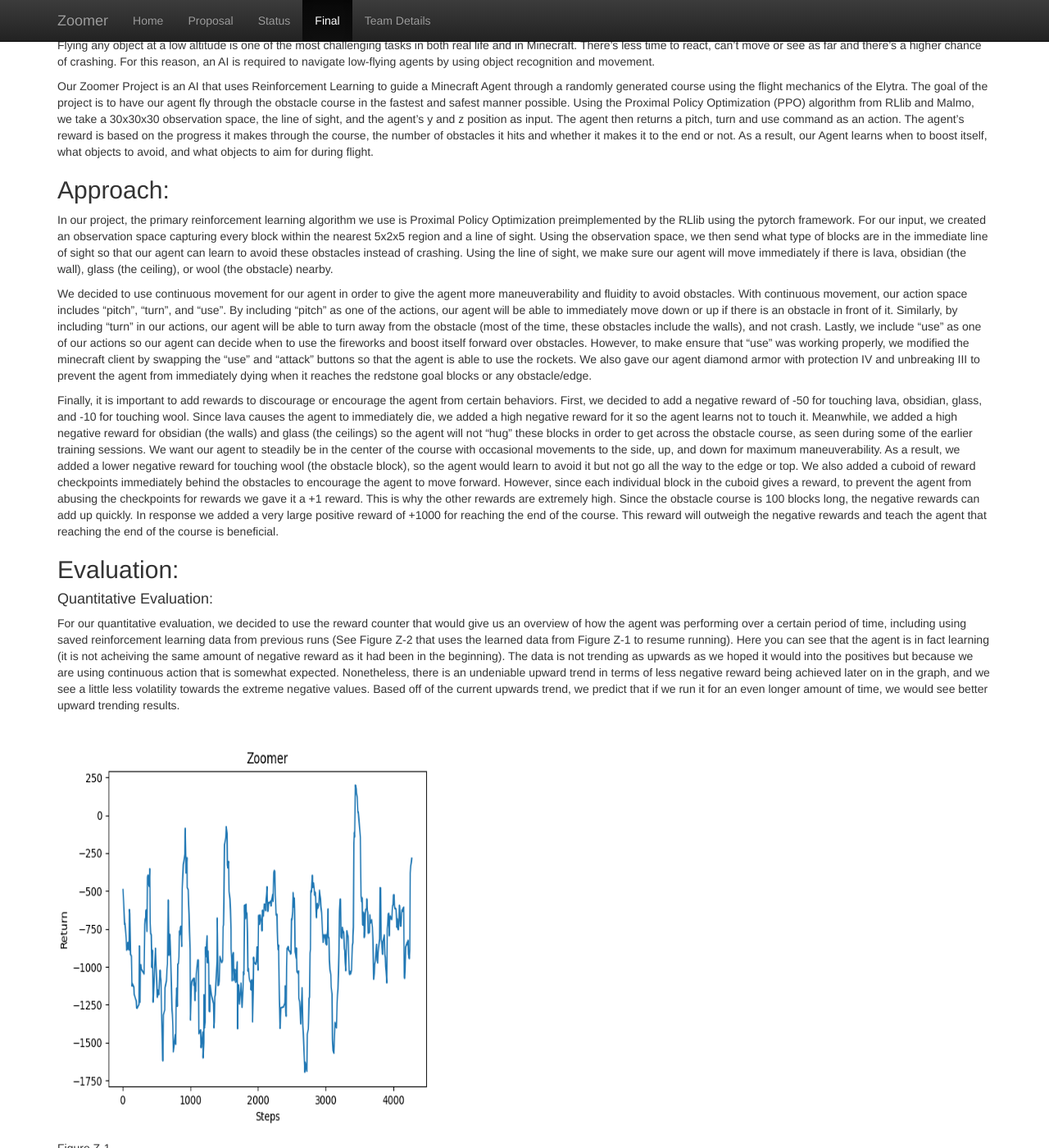
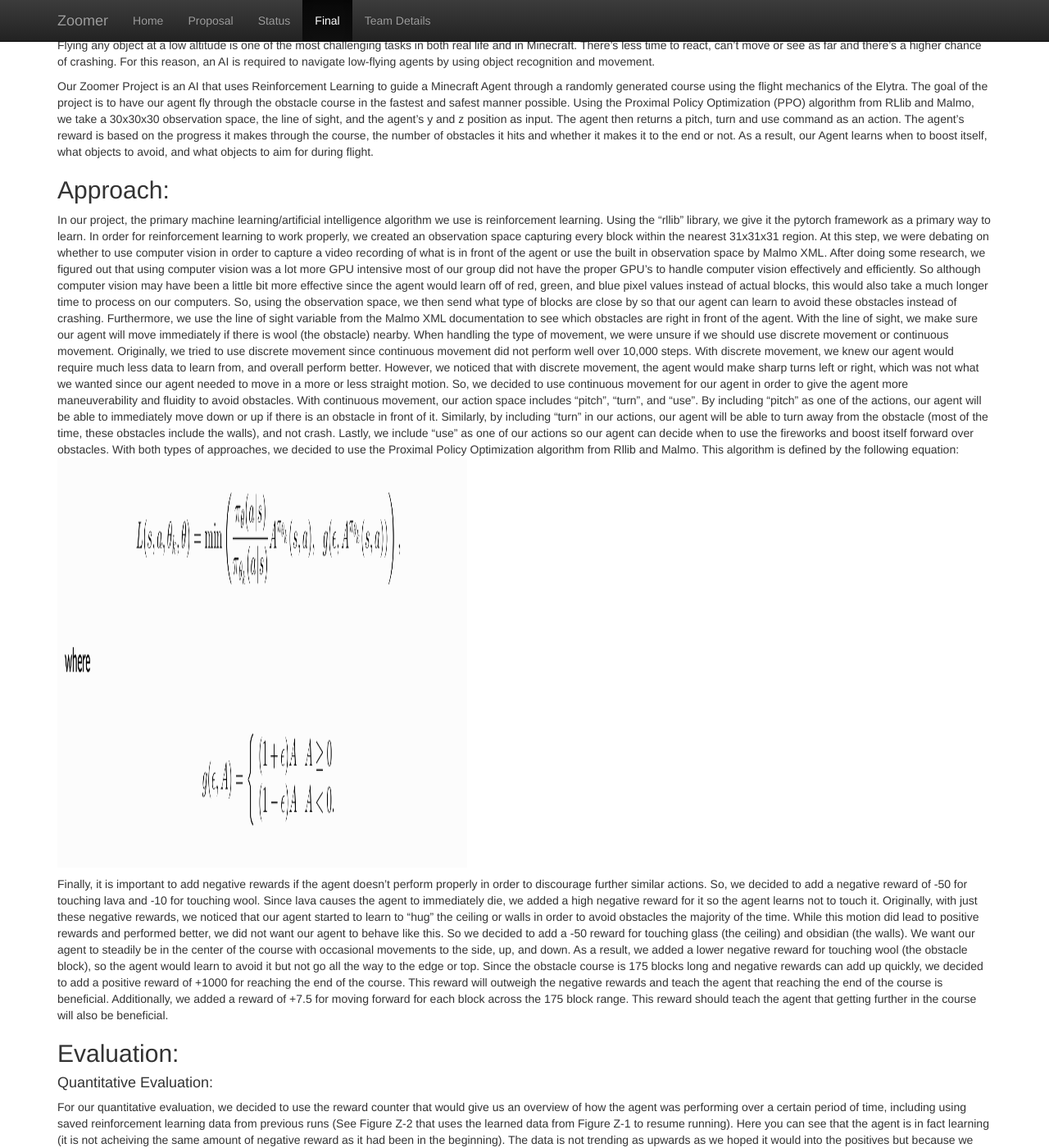
Before and after one commit to Globins/RedstoneEngineer, a Jekyll site: the page built from docs/final.md, in a window 1280 px wide and 1400 px high, scrolled down 546 px. Shown: the whole window at 82% size. Built offline with Jekyll 4.4.1, drawn with Linux system fonts in a browser that asks for light colours.

Commit message:
updated final.md

```diff
--- a/docs/final.md
+++ b/docs/final.md
@@ -15,11 +15,14 @@ Our Zoomer Project is an AI that uses Reinforcement Learning to guide a Minecraf
 
 
 <h2>Approach:</h2>
-In our project, the primary reinforcement learning algorithm we use is Proximal Policy Optimization preimplemented by the RLlib using the pytorch framework. For our input, we created an observation space capturing every block within the nearest 5x2x5 region and a line of sight. Using the observation space, we then send what type of blocks are in the immediate line of sight so that our agent can learn to avoid these obstacles instead of crashing. Using the line of sight, we make sure our agent will move immediately if there is lava, obsidian (the wall), glass (the ceiling), or wool (the obstacle) nearby.
+In our project, the primary machine learning/artificial intelligence algorithm we use is reinforcement learning. Using the “rllib” library, we give it the pytorch framework as a primary way to learn. In order for reinforcement learning to work properly, we created an observation space capturing every block within the nearest 31x31x31 region. At this step, we were debating on whether to use computer vision in order to capture a video recording of what is in front of the agent or use the built in observation space by Malmo XML. After doing some research, we figured out that using computer vision was a lot more GPU intensive most of our group did not have the proper GPU’s to handle computer vision effectively and efficiently. So although computer vision may have been a little bit more effective since the agent would learn off of red, green, and blue pixel values instead of actual blocks, this would also take a much longer time to process on our computers. So, using the observation space, we then send what type of blocks are close by so that our agent can learn to avoid these obstacles instead of crashing. Furthermore, we use the line of sight variable from the Malmo XML documentation to see which obstacles are right in front of the agent. With the line of sight, we make sure our agent will move immediately if there is wool (the obstacle) nearby.
+When handling the type of movement, we were unsure if we should use discrete movement or continuous movement. Originally, we tried to use
+discrete movement since continuous movement did not perform well over 10,000 steps. With discrete movement, we knew our agent would require much less data to learn from, and overall perform better. However, we noticed that with discrete movement, the agent would make sharp turns left or right, which was not what we wanted since our agent needed to move in a more or less straight motion. So, we decided to use continuous movement for our agent in order to give the agent more maneuverability and fluidity to avoid obstacles. With continuous movement, our action space includes “pitch”, “turn”, and “use”. By including “pitch” as one of the actions, our agent will be able to immediately move down or up if there is an obstacle in front of it. Similarly, by including “turn” in our actions, our agent will be able to turn away from the obstacle (most of the time, these obstacles include the walls), and not crash. Lastly, we include “use” as one of our actions so our agent can decide when to use the fireworks and boost itself forward over obstacles.
+With both types of approaches, we decided to use the Proximal Policy Optimization algorithm from Rllib and Malmo. This algorithm is defined by the following equation:
+<img src="Algo.png" width="500" height="500"/>
 
-We decided to use continuous movement for our agent in order to give the agent more maneuverability and fluidity to avoid obstacles. With continuous movement, our action space includes “pitch”, “turn”, and “use”. By including “pitch” as one of the actions, our agent will be able to immediately move down or up if there is an obstacle in front of it. Similarly, by including “turn” in our actions, our agent will be able to turn away from the obstacle (most of the time, these obstacles include the walls), and not crash. Lastly, we include “use” as one of our actions so our agent can decide when to use the fireworks and boost itself forward over obstacles. However, to make ensure that "use" was working properly, we modified the minecraft client by swapping the "use" and "attack" buttons so that the agent is able to use the rockets. We also gave our agent diamond armor with protection IV and unbreaking III to prevent the agent from immediately dying when it reaches the redstone goal blocks or any obstacle/edge.
+Finally, it is important to add negative rewards if the agent doesn’t perform properly in order to discourage further similar actions. So, we decided to add a negative reward of -50 for touching lava and -10 for touching wool. Since lava causes the agent to immediately die, we added a high negative reward for it so the agent learns not to touch it. Originally, with just these negative rewards, we noticed that our agent started to learn to “hug” the ceiling or walls in order to avoid obstacles the majority of the time. While this motion did lead to positive rewards and performed better, we did not want our agent to behave like this. So we decided to add a -50 reward for touching glass (the ceiling) and obsidian (the walls). We want our agent to steadily be in the center of the course with occasional movements to the side, up, and down. As a result, we added a lower negative reward for touching wool (the obstacle block), so the agent would learn to avoid it but not go all the way to the edge or top. Since the obstacle course is 175 blocks long and negative rewards can add up quickly, we decided to add a positive reward of +1000 for reaching the end of the course. This reward will outweigh the negative rewards and teach the agent that reaching the end of the course is beneficial. Additionally, we added a reward of +7.5 for moving forward for each block across the 175 block range. This reward should teach the agent that getting further in the course will also be beneficial.
 
-Finally, it is important to add rewards to discourage or encourage the agent from certain behaviors. First, we decided to add a negative reward of -50 for touching lava, obsidian, glass, and -10 for touching wool. Since lava causes the agent to immediately die, we added a high negative reward for it so the agent learns not to touch it. Meanwhile, we added a high negative reward for obsidian (the walls) and glass (the ceilings) so the agent will not “hug” these blocks in order to get across the obstacle course, as seen during some of the earlier training sessions. We want our agent to steadily be in the center of the course with occasional movements to the side, up, and down for maximum maneuverability. As a result, we added a lower negative reward for touching wool (the obstacle block), so the agent would learn to avoid it but not go all the way to the edge or top. We also added a cuboid of reward checkpoints immediately behind the obstacles to encourage the agent to move forward. However, since each individual block in the cuboid gives a reward, to prevent the agent from abusing the checkpoints for rewards we gave it a +1 reward. This is why the other rewards are extremely high. Since the obstacle course is 100 blocks long, the negative rewards can add up quickly. In response we added a very large positive reward of +1000 for reaching the end of the course. This reward will outweigh the negative rewards and teach the agent that reaching the end of the course is beneficial.
 
 
 <h2>Evaluation:</h2>
```
Also changed, not shown: docs/Algo.png (added), 1 other file.
